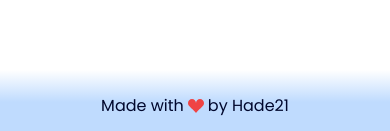
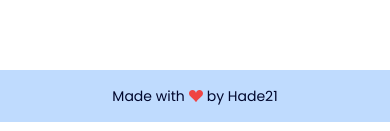
Before and after one commit to Hade21/tokoku, a Next.js app: page / in a window 390 px wide. Shown: the part 830-961 px from the top of the page. Built offline with nearby package versions, Linux system fonts and the light colour scheme.

Commit message:
feat: add responsive to footer

```diff
--- a/app/components/Footer.tsx
+++ b/app/components/Footer.tsx
@@ -3,7 +3,7 @@ import { BsFillSuitHeartFill } from "react-icons/bs";
 
 const Footer: React.FC = () => {
   return (
-    <footer className="flex items-center justify-center gap-1 bg-gradient-to-b from-white via-blue-200 to-blue-200 pb-4 pt-6 text-oxford-blue">
+    <footer className="flex items-center justify-center gap-1 bg-blue-200 py-4 text-sm text-oxford-blue md:text-base xl:text-lg 2xl:text-2xl">
       Made with{" "}
       <b className="text-red-500">
         <BsFillSuitHeartFill />
--- a/app/globals.css
+++ b/app/globals.css
@@ -4,7 +4,7 @@
 
 :root {
   --foreground-rgb: 0, 0, 0;
-  --background-start-rgb: 214, 219, 220;
+  --background-start-rgb: 255, 255, 255;
   --background-end-rgb: 255, 255, 255;
 }
 
```
